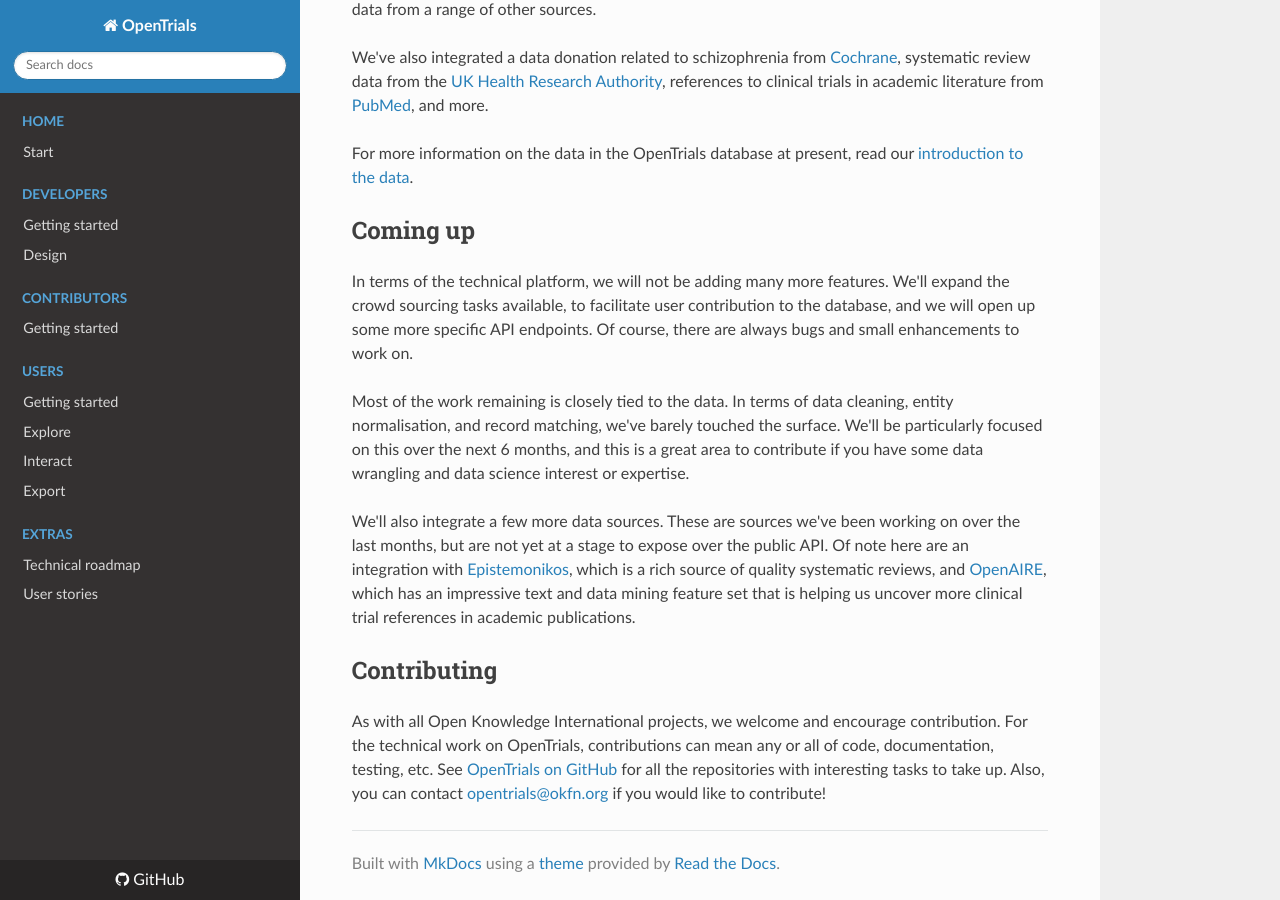
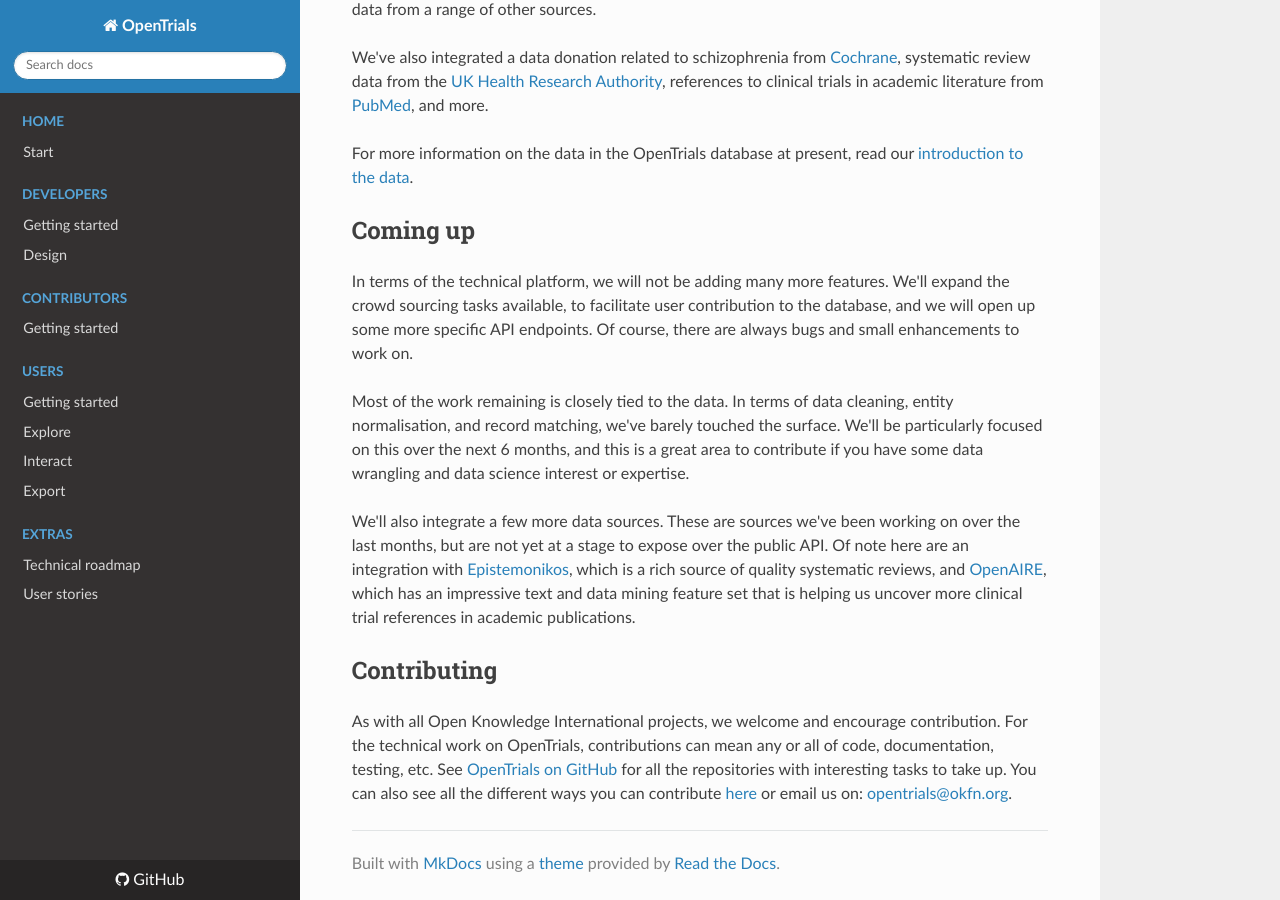
Before and after one commit to opentrials/docs, an MkDocs documentation site: the page built from docs/extras/beta/index.md, in a window 1280 px wide and 900 px high, scrolled down 2516 px. Built offline with MkDocs 1.6.1, drawn with Linux system fonts in a browser that asks for light colours; nearby versions of some CDN libraries; old or Windows-style settings are respelled for this version of MkDocs.

Commit message:
Update index.md

```diff
--- a/docs/extras/beta/index.md
+++ b/docs/extras/beta/index.md
@@ -76,4 +76,4 @@ We'll also integrate a few more data sources. These are sources we've been worki
 
 ## Contributing
 
-As with all Open Knowledge International projects, we welcome and encourage contribution. For the technical work on OpenTrials, contributions can mean any or all of code, documentation, testing, etc. See [OpenTrials on GitHub](https://github.com/opentrials) for all the repositories with interesting tasks to take up. Also, you can contact [opentrials@okfn.org](mailto:opentrials@okfn.org) if you would like to contribute!
+As with all Open Knowledge International projects, we welcome and encourage contribution. For the technical work on OpenTrials, contributions can mean any or all of code, documentation, testing, etc. See [OpenTrials on GitHub](https://github.com/opentrials) for all the repositories with interesting tasks to take up. You can also see all the different ways you can contribute [here](http://opentrials.net/contribute) or email us on: [opentrials@okfn.org](mailto:opentrials@okfn.org).
```
